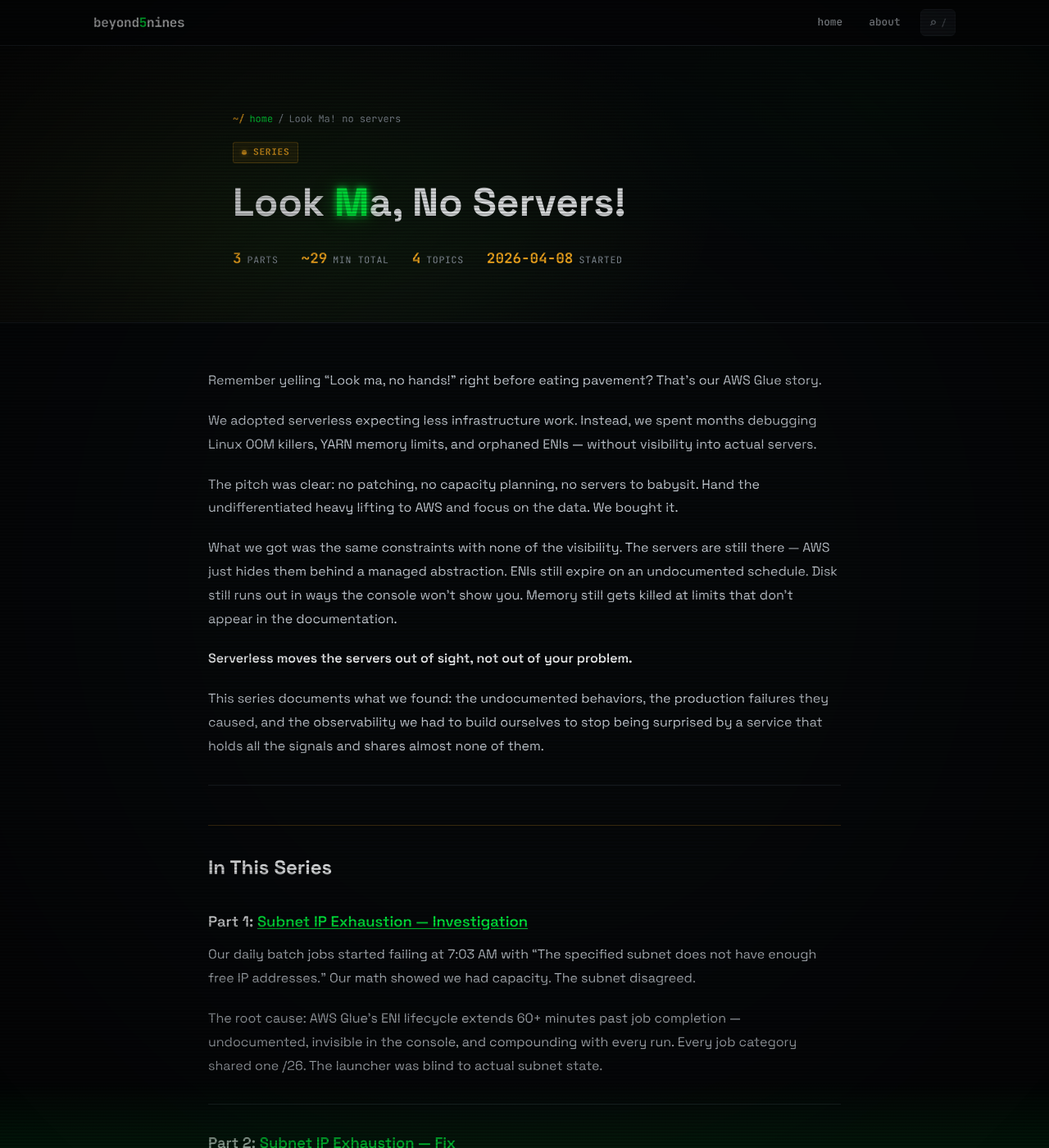
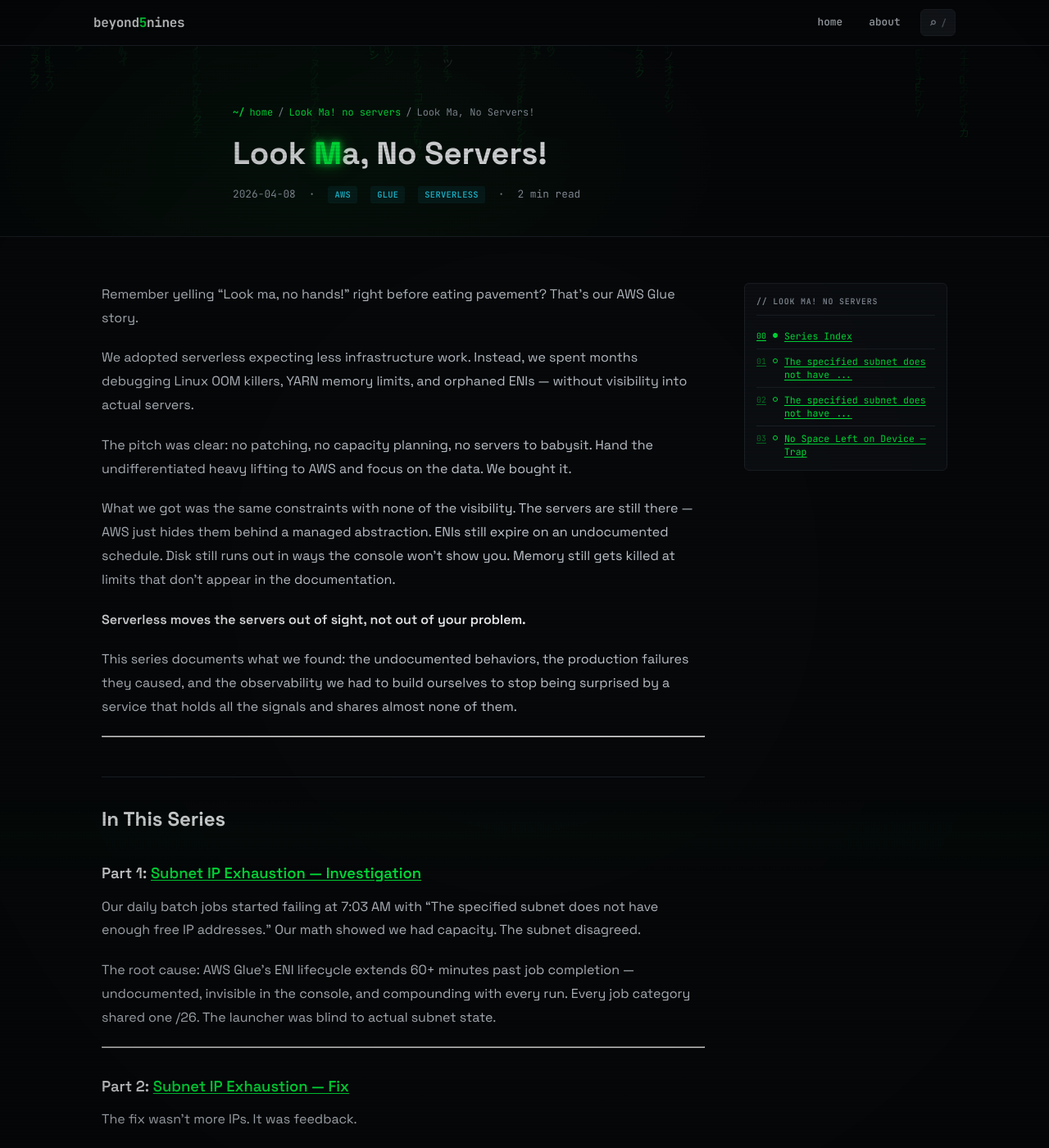
Before and after one commit to beyond5nines/beyond5nines.github.io, a Jekyll site: the page built from _articles/look-ma-no-servers.md, in a window 1280 px wide and 1400 px high. Shown: the whole window at 82% size. Built offline with Jekyll 4.4.1, drawn with Linux system fonts in a browser that asks for light colours.

Commit message:
Revert "Add series-index page layout + episode-header treatment"
This reverts commit 4afb335565c90be80e3f25f01912c39c1c3f6c1b.

```diff
--- a/_layouts/default.html
+++ b/_layouts/default.html
@@ -13,7 +13,7 @@
   <link rel="preconnect" href="https://fonts.googleapis.com">
   <link rel="preconnect" href="https://fonts.gstatic.com" crossorigin>
   <link href="https://fonts.googleapis.com/css2?family=JetBrains+Mono:wght@400;500;600;700&family=Space+Grotesk:wght@400;500;600;700&display=swap" rel="stylesheet">
-  <link rel="stylesheet" href="{{ '/assets/css/style.css' | relative_url }}?v=8">
+  <link rel="stylesheet" href="{{ '/assets/css/style.css' | relative_url }}?v=7">
   <style>
     @keyframes blink {
       0%, 100% { opacity: 1; }
--- a/_layouts/post.html
+++ b/_layouts/post.html
@@ -3,78 +3,16 @@ layout: default
 ---
 
 <article class="post">
-
-  {% if page.pinned %}
-  {%- comment -%}── SERIES INDEX PAGE ──{%- endcomment -%}
-
-  {% assign series_episodes = site.articles | where: "series", page.series | where_exp: "p", "p.pinned != true" | sort: "date" %}
-  {% assign ep_count = series_episodes | size %}
-  {% assign all_cats = site.articles | where: "series", page.series | map: "categories" | flatten | uniq %}
-
-  <header class="post-header series-index-header">
-    <div class="container container-narrow">
-      <div class="post-breadcrumb">
-        <a href="{{ '/' | relative_url }}">home</a>
-        <span>/</span>
-        <span>{{ page.series }}</span>
-      </div>
-      <div class="series-index-badge">series</div>
-      <h1 class="post-title">{% if page.title_display %}{{ page.title_display }}{% else %}{{ page.title }}{% endif %}</h1>
-      <div class="series-index-stats">
-        <div class="series-index-stat">
-          <span class="val">{{ ep_count }}</span>
-          <span class="lbl">parts</span>
-        </div>
-        <div class="series-index-stat">
-          {% assign words_total = 0 %}
-          {% for ep in series_episodes %}
-            {% assign words_total = words_total | plus: ep.content.size %}
-          {% endfor %}
-          {% assign min_total = words_total | divided_by: 1500 %}
-          {% if min_total < 1 %}{% assign min_total = 1 %}{% endif %}
-          <span class="val">~{{ min_total }}</span>
-          <span class="lbl">min total</span>
-        </div>
-        <div class="series-index-stat">
-          <span class="val">{{ all_cats | size }}</span>
-          <span class="lbl">topics</span>
-        </div>
-        <div class="series-index-stat">
-          <span class="val">{{ page.date | date: "%Y-%m-%d" }}</span>
-          <span class="lbl">started</span>
-        </div>
-      </div>
-    </div>
-  </header>
-
-  <div class="post-content series-index-content">
-    <div class="container container-narrow">
-      {{ content }}
-    </div>
-  </div>
-
-  {% else %}
-  {%- comment -%}── EPISODE POST ──{%- endcomment -%}
-
-  {% if page.series %}
-    {% assign series_all      = site.articles | where: "series", page.series | sort: "date" %}
-    {% assign series_idx_post = series_all | where: "pinned", true | first %}
-    {% assign series_episodes = series_all | where_exp: "p", "p.pinned != true" %}
-    {% assign ep_position     = 0 %}
-    {% for ep in series_episodes %}
-      {% if ep.url == page.url %}{% assign ep_position = forloop.index %}{% endif %}
-    {% endfor %}
-  {% endif %}
-
-  <header class="post-header episode-header">
+  <header class="post-header">
     <canvas class="post-matrix-canvas" id="post-matrix-canvas"></canvas>
     <div class="container container-narrow">
       <div class="post-breadcrumb">
         <a href="{{ '/' | relative_url }}">home</a>
         <span>/</span>
         {% if page.series %}
-          {% if series_idx_post %}
-            <a href="{{ series_idx_post.url | relative_url }}">{{ page.series }}</a>
+          {% assign series_index = site.articles | where: "pinned", true | where: "series", page.series | first %}
+          {% if series_index %}
+            <a href="{{ series_index.url | relative_url }}">{{ page.series }}</a>
           {% else %}
             <span>{{ page.series }}</span>
           {% endif %}
@@ -82,12 +20,6 @@ layout: default
         {% endif %}
         <span>{{ page.title | truncate: 40 }}</span>
       </div>
-      {% if page.series and ep_position > 0 %}
-      <div class="episode-label">
-        <span class="ep-num">part {{ ep_position }}</span>
-        {{ page.series }}
-      </div>
-      {% endif %}
       <h1 class="post-title">{% if page.title_display %}{{ page.title_display }}{% else %}{{ page.title }}{% endif %}</h1>
       <div class="post-page-meta">
         <time datetime="{{ page.date | date_to_xmlschema }}">
@@ -109,6 +41,10 @@ layout: default
   </header>
 
   {% if page.series %}
+    {% assign series_all = site.articles | where: "series", page.series | sort: "date" %}
+    {% assign series_index_post = series_all | where: "pinned", true | first %}
+    {% assign series_episodes = series_all | where_exp: "p", "p.pinned != true" %}
+
     <div class="post-content post-content-with-sidebar">
       <div class="container post-sidebar-layout">
         <div class="post-main-body">
@@ -117,9 +53,9 @@ layout: default
         <aside class="series-sidebar" aria-label="Series navigation">
           <div class="series-sidebar-inner">
             <div class="series-sidebar-label">// {{ page.series | downcase }}</div>
-          {% if series_idx_post %}
-          <a href="{{ series_idx_post.url | relative_url }}"
-             class="series-sidebar-item{% if series_idx_post.url == page.url %} current{% endif %}">
+            {% if series_index_post %}
+            <a href="{{ series_index_post.url | relative_url }}"
+               class="series-sidebar-item{% if series_index_post.url == page.url %} current{% endif %}">
               <span class="ssb-num">00</span>
               <span class="ssb-dot"></span>
               <span class="ssb-title">Series Index</span>
@@ -139,14 +75,13 @@ layout: default
         </aside>
       </div>
     </div>
+
   {% else %}
     <div class="post-content">
       <div class="container container-narrow">
         {{ content }}
       </div>
     </div>
-  {% endif %}
-
   {% endif %}
 
   <footer class="post-footer">
@@ -198,9 +132,9 @@ layout: default
   var iv = null;
 
   function resize() {
-    canvas.width  = canvas.offsetWidth;
+    canvas.width = canvas.offsetWidth;
     canvas.height = canvas.offsetHeight;
-    cols  = Math.floor(canvas.width / 18);
+    cols = Math.floor(canvas.width / 18);
     drops = [];
     for (var i = 0; i < cols; i++) drops[i] = Math.random() * -40;
   }
@@ -213,7 +147,7 @@ layout: default
     ctx.font = '13px JetBrains Mono, monospace';
     for (var i = 0; i < drops.length; i++) {
       var ch = chars[Math.floor(Math.random() * chars.length)];
-      var r  = Math.random();
+      var r = Math.random();
       ctx.fillStyle = r > 0.97 ? '#ffffff' : r > 0.85 ? '#00ff41' : '#00882a';
       ctx.fillText(ch, i * 18, drops[i] * 18);
       if (drops[i] * 18 > canvas.height && Math.random() > 0.975) drops[i] = 0;
--- a/assets/css/style.css
+++ b/assets/css/style.css
@@ -44,7 +44,7 @@ body {
   min-height: 100vh;
 }
 
-/* Scanlines overlay */
+/* Scanlines overlay - enhanced */
 body::after {
   content: '';
   position: fixed;
@@ -55,8 +55,8 @@ body::after {
     0deg,
     transparent,
     transparent 2px,
-    rgba(0,0,0,0.22) 2px,
-    rgba(0,0,0,0.22) 4px
+    rgba(0,0,0,0.08) 2px,
+    rgba(0,0,0,0.08) 4px
   );
 }
 
@@ -70,29 +70,27 @@ body::before {
   background: linear-gradient(
     180deg,
     transparent 0%,
-    rgba(0,255,65,0.09) 40%,
-    rgba(0,255,65,0.13) 50%,
-    rgba(0,255,65,0.09) 60%,
+    rgba(0,255,65,0.03) 50%,
     transparent 100%
   );
-  height: 220px;
-  animation: scanline-sweep 6s linear infinite;
-  opacity: 0.9;
+  height: 100px;
+  animation: scanline-sweep 8s linear infinite;
+  opacity: 0.5;
 }
 
 @keyframes scanline-sweep {
-  0% { transform: translateY(-220px); }
+  0% { transform: translateY(-100px); }
   100% { transform: translateY(100vh); }
 }
 
-/* CRT vignette */
+/* CRT vignette and glow */
 html::before {
   content: '';
   position: fixed;
   inset: 0;
   pointer-events: none;
   z-index: 9997;
-  background: radial-gradient(ellipse at center, transparent 30%, rgba(0,0,0,0.55) 100%);
+  background: radial-gradient(ellipse at center, transparent 0%, rgba(0,0,0,0.3) 100%);
   mix-blend-mode: multiply;
 }
 
@@ -1508,147 +1506,3 @@ img {
     margin: 0 8px;
   }
 }
-
-/* ===== Series index page ===== */
-.post-header.series-index-header {
-  padding: 80px 0 64px;
-  background:
-    radial-gradient(ellipse 700px 320px at 15% 60%, rgba(255,176,32,0.05), transparent),
-    radial-gradient(ellipse 400px 200px at 85% 20%, rgba(0,255,65,0.04), transparent);
-  border-bottom: 1px solid var(--border);
-}
-
-.post-header.series-index-header .post-breadcrumb::before {
-  color: var(--amber);
-}
-
-.series-index-badge {
-  display: inline-flex;
-  align-items: center;
-  gap: 8px;
-  font-family: var(--mono);
-  font-size: 0.7rem;
-  font-weight: 700;
-  color: var(--amber);
-  background: rgba(255,176,32,0.1);
-  border: 1px solid rgba(255,176,32,0.25);
-  border-radius: 3px;
-  padding: 3px 10px;
-  letter-spacing: 0.06em;
-  text-transform: uppercase;
-  margin-bottom: 18px;
-}
-
-.series-index-badge::before {
-  content: '';
-  display: inline-block;
-  width: 6px;
-  height: 6px;
-  border-radius: 50%;
-  background: var(--amber);
-  box-shadow: 0 0 6px rgba(255,176,32,0.6);
-  animation: amber-pulse 2s ease-in-out infinite;
-}
-
-@keyframes amber-pulse {
-  0%, 100% { opacity: 1; box-shadow: 0 0 6px rgba(255,176,32,0.6); }
-  50%       { opacity: 0.55; box-shadow: 0 0 2px rgba(255,176,32,0.2); }
-}
-
-.post-header.series-index-header .post-title {
-  font-size: clamp(2rem, 4vw, 3rem);
-}
-
-.series-index-stats {
-  display: flex;
-  gap: 28px;
-  margin-top: 24px;
-  flex-wrap: wrap;
-}
-
-.series-index-stat {
-  display: flex;
-  align-items: baseline;
-  gap: 7px;
-  font-family: var(--mono);
-}
-
-.series-index-stat .val {
-  font-size: 1.1rem;
-  font-weight: 700;
-  color: var(--amber);
-}
-
-.series-index-stat .lbl {
-  font-size: 0.72rem;
-  color: var(--text-dim);
-  text-transform: uppercase;
-  letter-spacing: 0.06em;
-}
-
-/* Series index content — full readable width, no sidebar */
-.post-content.series-index-content {
-  padding: 56px 0 80px;
-}
-
-.post-content.series-index-content .container {
-  max-width: 820px;
-}
-
-.post-content.series-index-content h2 {
-  border-top-color: rgba(255,176,32,0.2);
-}
-
-.post-content.series-index-content hr {
-  border: none;
-  border-top: 1px solid var(--border);
-  margin: 32px 0;
-}
-
-.post-content.series-index-content code {
-  color: var(--amber);
-}
-
-.post-content.series-index-content blockquote {
-  border-left-color: var(--amber);
-  background: rgba(255,176,32,0.04);
-}
-
-/* Episode post — green left-edge accent on header */
-.post-header.episode-header::after {
-  content: '';
-  position: absolute;
-  left: 0;
-  top: 0;
-  bottom: 0;
-  width: 3px;
-  background: linear-gradient(180deg, transparent, var(--green) 40%, var(--green) 60%, transparent);
-  opacity: 0.5;
-}
-
-.episode-label {
-  display: inline-flex;
-  align-items: center;
-  gap: 8px;
-  font-family: var(--mono);
-  font-size: 0.7rem;
-  font-weight: 700;
-  color: var(--green);
-  letter-spacing: 0.06em;
-  text-transform: uppercase;
-  margin-bottom: 14px;
-  text-shadow: 0 0 8px var(--green-glow);
-}
-
-.episode-label .ep-num {
-  color: var(--bg);
-  background: var(--green);
-  padding: 1px 7px;
-  border-radius: 2px;
-  font-size: 0.65rem;
-}
-
-@media (max-width: 768px) {
-  .series-index-stats { gap: 16px; }
-  .post-header.series-index-header { padding: 56px 0 40px; }
-}
```
Also changed, not shown: other parts of _layouts/post.html (+1 -2 lines). Lines whose indentation alone changed are shown as unchanged.
